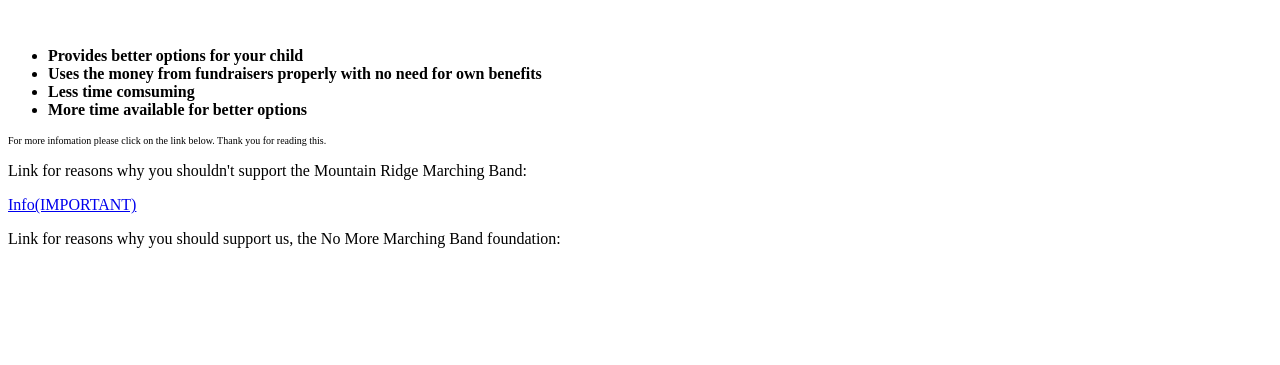
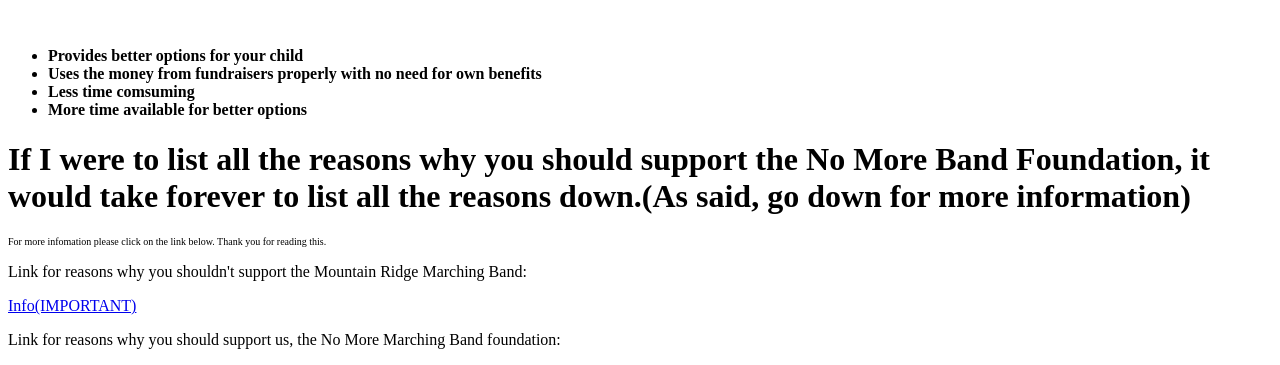
Before and after one commit to 1-dtpham/Cancel1, a plain HTML site: page index.html in a window 1280 px wide. Shown: the part 589-954 px from the top of the page. Before the commit the page ends 853 px from the top, so only its background shows below. Drawn offline with Linux system fonts and the light colour scheme.

Commit message:
Update index.html

```diff
--- a/index.html
+++ b/index.html
@@ -33,6 +33,7 @@
   <li>Less time comsuming
   <li>More time available for better options</b>
 </ul>
+<h1>If I were to list all the reasons why you should support the No More Band Foundation, it would take forever to list all the reasons down.(As said, go down for more information)</h1>
 <p>
 <p>
 <p>
```
